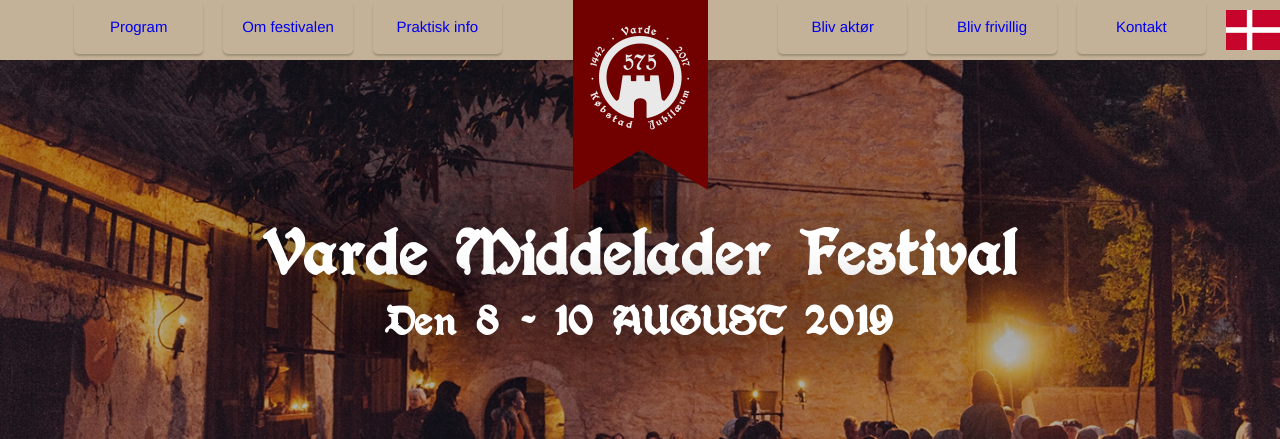
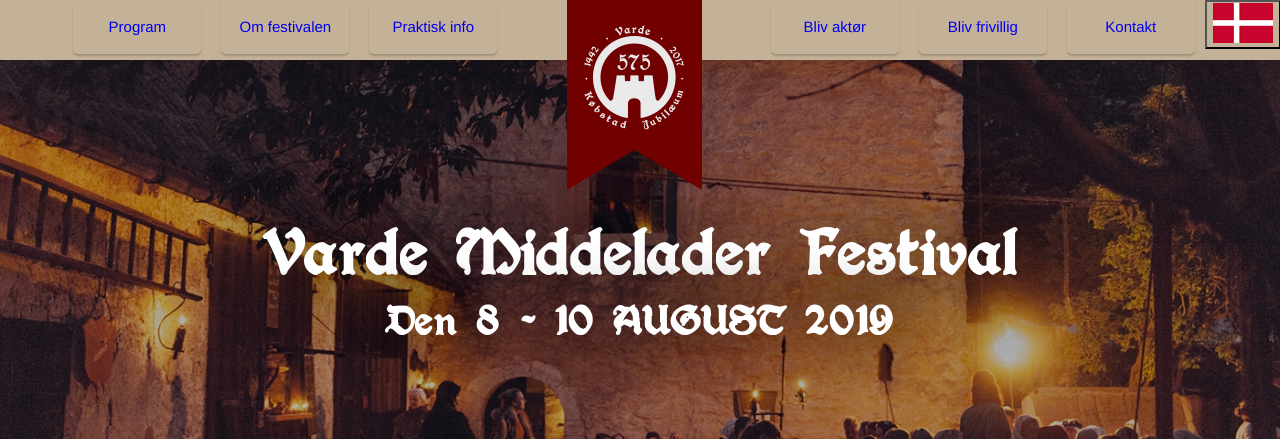
Before and after one commit to lagfoss/eksamensprojekt, a PHP site: page / in a window 1280 px wide. Shown: the top 439 px of the page. Run offline with PHP 8.4, Linux system fonts and the light colour scheme.

Commit message:
first today

```diff
--- a/assets/css/styles.css
+++ b/assets/css/styles.css
@@ -303,30 +303,30 @@ nav.right{
 }
 
 .dropdown {
-  width: 5%;
-  justify-content: center;
-  display: block;
+  float: right;
+  position: relative;
+  display: inline-block;
   overflow: hidden;
-}
-
-.dropdown button{
-border: none;
+  background-color: transparent;
 }
 
 .droplang {
-  background-color: #c4b298;
+  background-color: transparent;
+  text-align: center;
+  text-decoration: none;
   cursor: pointer;
-  padding: 10px;
 }
 
 .droplang-content {
     display: none;
     position: absolute;
     background-color: #c4b298;
+    border-style: solid;
+    border-width: 2px;
     border-radius: 5px;
-    border-color: none;
+    border-color: transparent;
     box-shadow: 0px 2px 2px 0px rgba(0,0,0,0.2);
-    z-index: 5;
+    z-index: 3;
 }
 
 .droplang-content a {
@@ -335,7 +335,7 @@ border: none;
     text-decoration: none;
 }
 
-.show {display:block;;}
+.show {display:block;}
 
 section{
  width: 100%;
```
